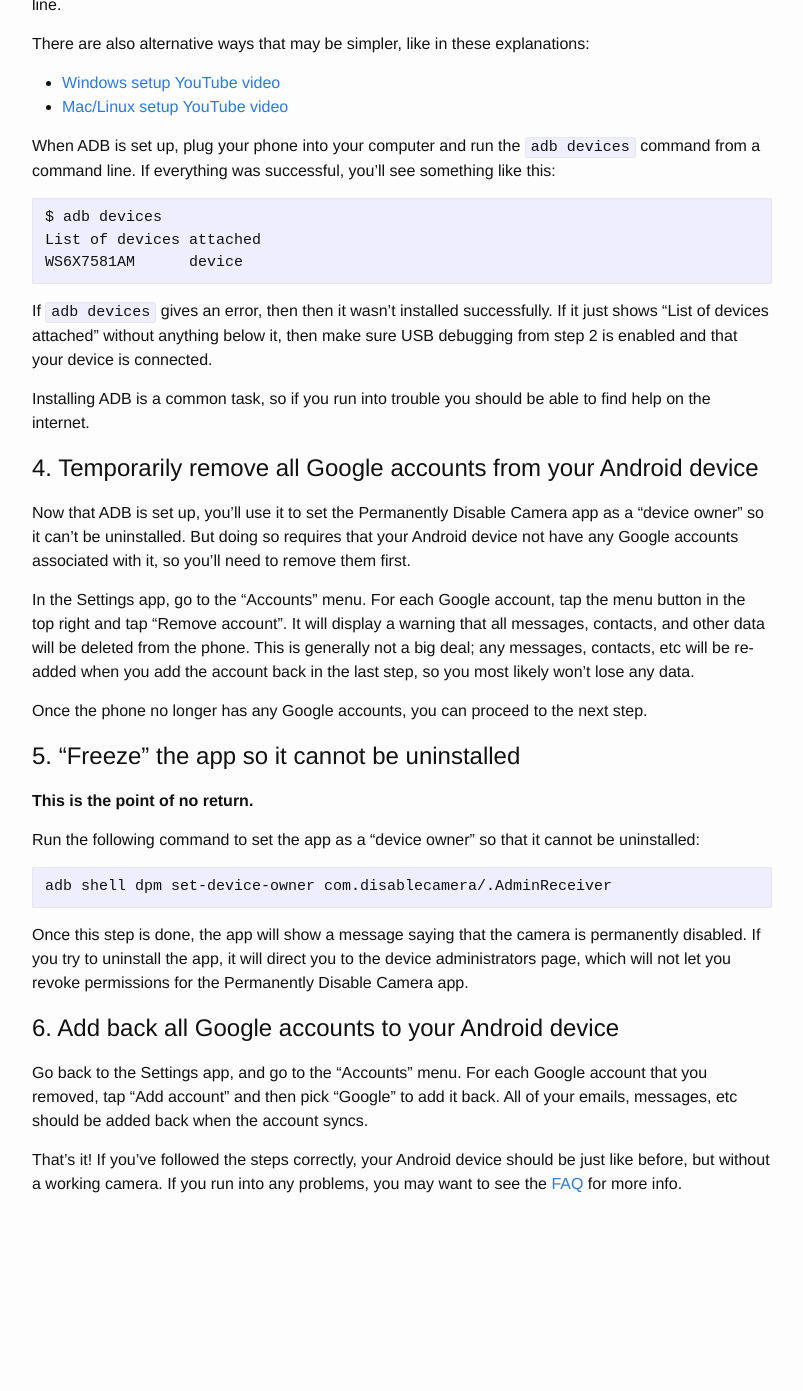
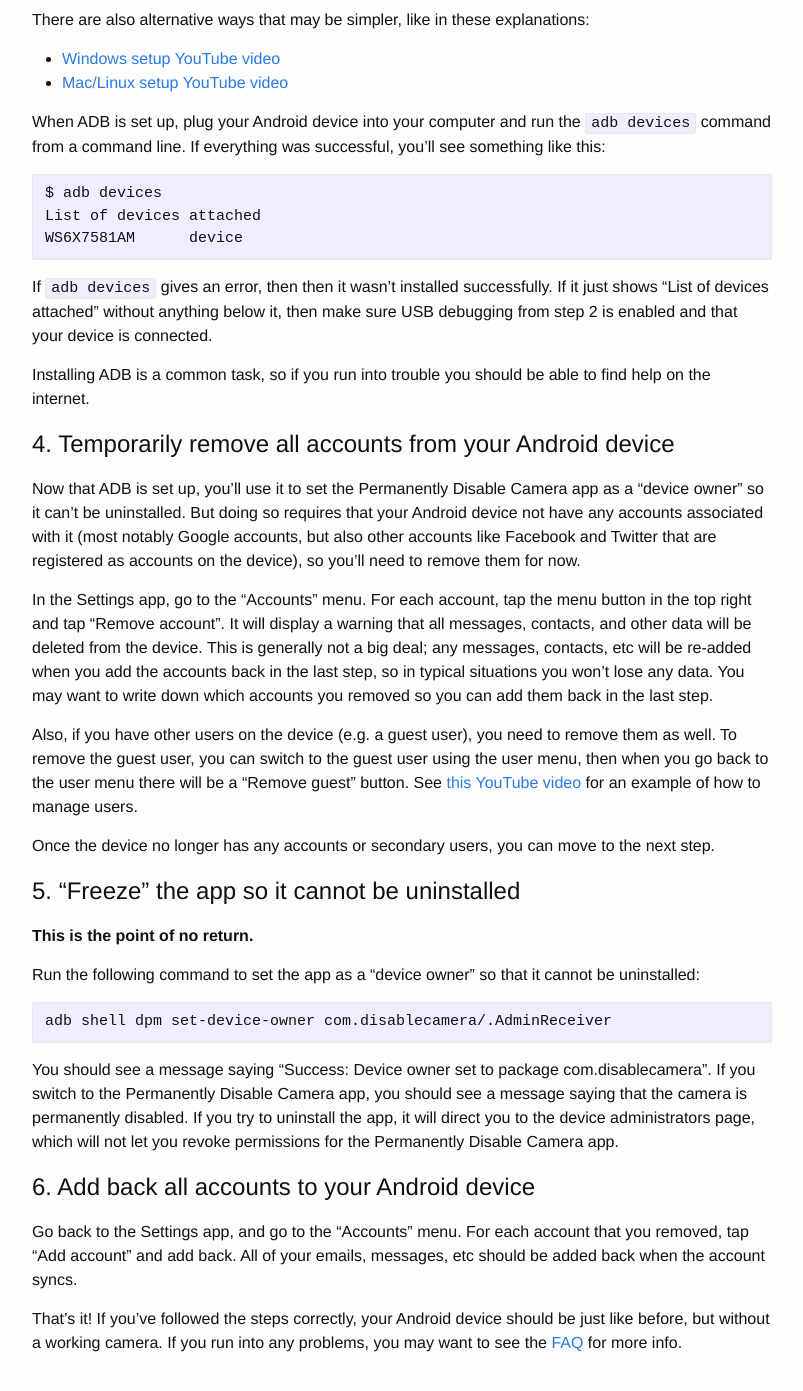
Before and after one commit to disablecamera/disablecamera.github.io, a Jekyll site: the page built from index.md, in a window 1280 px wide and 1400 px high, scrolled down 1213 px. Shown: the top 1391 px of the window, without its empty margins (238-1041 px from the left). Built offline with Jekyll 4.4.1, drawn with Linux system fonts in a browser that asks for light colours; before the commit the page ends 2454 px from its top, so only the background shows below that; some of the changed text lies outside the part shown.

Commit message:
Improve the instructions
* You need to remove ALL accounts, not just Google accounts.
* You also need to remove any secondary user accounts.
* Change wording to avoid assuming that the device is a phone.

```diff
--- a/index.md
+++ b/index.md
@@ -13,12 +13,12 @@ etc.), this app lets you disable the camera in a way that **cannot be reversed,
 not even by you**. See the [FAQ](/faq) for more information.
 
 The app will disable your camera (for all apps), but you'll need to take some
-additional manual steps (including setting up some Android developer tools) to
-*permanently* disable it. Just follow the instructions below.
+additional manual steps to *permanently* disable it. Just follow the
+instructions below.
 
 # What you'll need
 
-* An Android phone running Android 5.0 (Lollipop) or later.
+* An Android phone or tablet running Android 5.0 (Lollipop) or later.
 * A computer where you can install the Android developer tools.
 * A USB cable to plug your Android device into your computer.
 
@@ -32,7 +32,7 @@ app on the Play Store. Once the app is installed, follow the on-screen steps:
 2. Tap the "Disable camera" button. This uses the granted permissions to disable
    the camera.
 
-At this point, the camera on your phone will be disabled for all apps. However,
+At this point, the camera on your device will be disabled for all apps. However,
 you are still able to re-enable the camera by revoking the permissions you
 granted and uninstalling the app. If you want to "freeze" the app so that it is
 permanently installed (so that the camera is permanently disabled), then
@@ -40,13 +40,14 @@ continue with these instructions.
 
 # 2. Enable USB debugging on your Android device
 
-This configures your phone to allow you to send commands to it.
+This configures your Android device to allow you to send commands to it.
 
 In the Settings app:
 
 1. Enable the "Developer options" menu (if you haven't done so) by going to the
-   "About phone" menu, scrolling to the bottom, and tapping "Build number" 7
-   times. A message will appear saying that you are now a developer.
+   "About phone" (or "About tablet") menu, scrolling to the bottom, and tapping
+   "Build number" 7 times. A message will appear saying that you are now a
+   developer.
 2. In the "Developer options" menu, go to the "USB debugging" option and enable
    it.
 
@@ -70,9 +71,9 @@ There are also alternative ways that may be simpler, like in these explanations:
 * [Windows setup YouTube video](https://www.youtube.com/watch?v=0ccUcPR2Mko)
 * [Mac/Linux setup YouTube video](https://www.youtube.com/watch?v=5J-UKA87s_o)
 
-When ADB is set up, plug your phone into your computer and run the `adb devices`
-command from a command line. If everything was successful, you'll see something
-like this:
+When ADB is set up, plug your Android device into your computer and run the
+`adb devices` command from a command line. If everything was successful, you'll
+see something like this:
 
 ~~~
 $ adb devices
@@ -87,22 +88,31 @@ sure USB debugging from step 2 is enabled and that your device is connected.
 Installing ADB is a common task, so if you run into trouble you should be able
 to find help on the internet.
 
-## 4. Temporarily remove all Google accounts from your Android device
+## 4. Temporarily remove all accounts from your Android device
 
 Now that ADB is set up, you'll use it to set the Permanently Disable Camera app
 as a "device owner" so it can't be uninstalled. But doing so requires that your
-Android device not have any Google accounts associated with it, so you'll need
-to remove them first.
+Android device not have any accounts associated with it (most notably Google
+accounts, but also other accounts like Facebook and Twitter that are registered
+as accounts on the device), so you'll need to remove them for now.
 
-In the Settings app, go to the "Accounts" menu. For each Google account, tap the
-menu button in the top right and tap "Remove account". It will display a warning
-that all messages, contacts, and other data will be deleted from the phone. This
-is generally not a big deal; any messages, contacts, etc will be re-added when
-you add the account back in the last step, so you most likely won't lose any
-data.
+In the Settings app, go to the "Accounts" menu. For each account, tap the menu
+button in the top right and tap "Remove account". It will display a warning that
+all messages, contacts, and other data will be deleted from the device. This is
+generally not a big deal; any messages, contacts, etc will be re-added when you
+add the accounts back in the last step, so in typical situations you won't lose
+any data. You may want to write down which accounts you removed so you can add
+them back in the last step.
 
-Once the phone no longer has any Google accounts, you can proceed to the next
-step.
+Also, if you have other users on the device (e.g. a guest user), you need to
+remove them as well. To remove the guest user, you can switch to the guest user
+using the user menu, then when you go back to the user menu there will be a
+"Remove guest" button. See
+[this YouTube video](https://www.youtube.com/watch?v=gukHgDrq7ZA) for an example
+of how to manage users.
+
+Once the device no longer has any accounts or secondary users, you can move to
+the next step.
 
 ## 5. "Freeze" the app so it cannot be uninstalled
 
@@ -115,17 +125,18 @@ be uninstalled:
 adb shell dpm set-device-owner com.disablecamera/.AdminReceiver
 ~~~
 
-Once this step is done, the app will show a message saying that the camera is
-permanently disabled. If you try to uninstall the app, it will direct you to the
-device administrators page, which will not let you revoke permissions for the
-Permanently Disable Camera app.
+You should see a message saying "Success: Device owner set to package
+com.disablecamera". If you switch to the Permanently Disable Camera app, you
+should see a message saying that the camera is permanently disabled. If you try
+to uninstall the app, it will direct you to the device administrators page,
+which will not let you revoke permissions for the Permanently Disable Camera
+app.
 
-## 6. Add back all Google accounts to your Android device
+## 6. Add back all accounts to your Android device
 
-Go back to the Settings app, and go to the "Accounts" menu. For each Google
-account that you removed, tap "Add account" and then pick "Google" to add it
-back. All of your emails, messages, etc should be added back when the account
-syncs.
+Go back to the Settings app, and go to the "Accounts" menu. For each account
+that you removed, tap "Add account" and add back. All of your emails, messages,
+etc should be added back when the account syncs.
 
 That's it! If you've followed the steps correctly, your Android device should be
 just like before, but without a working camera. If you run into any problems,
```
